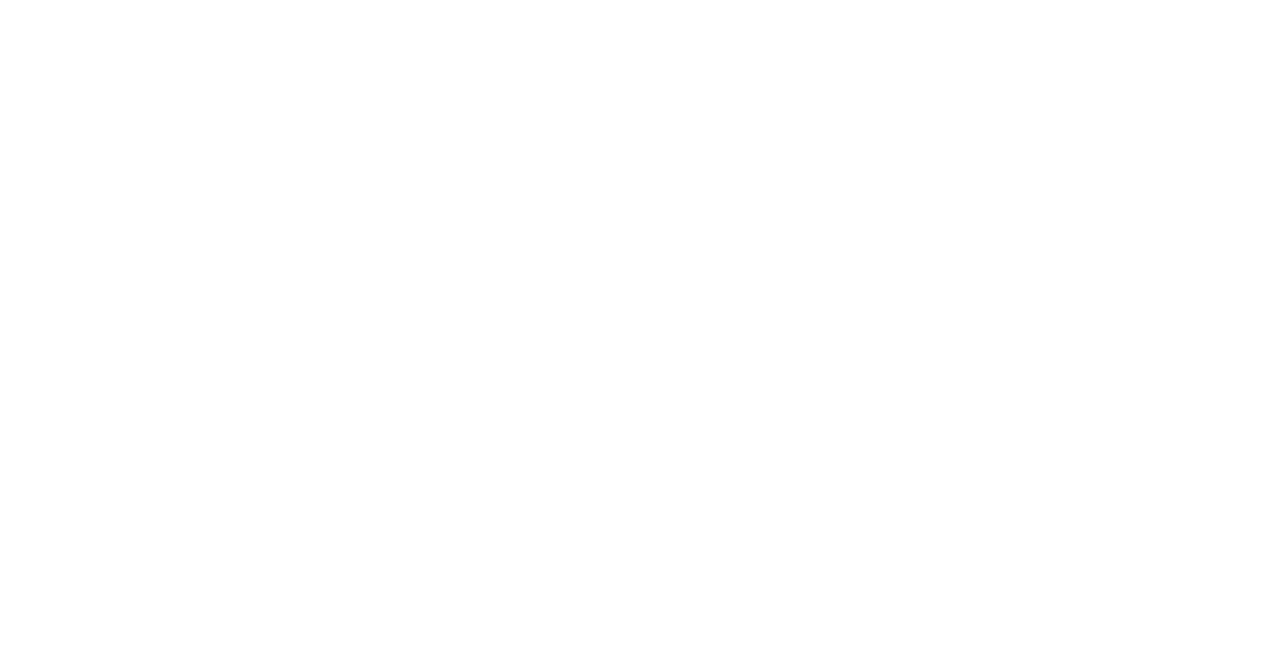
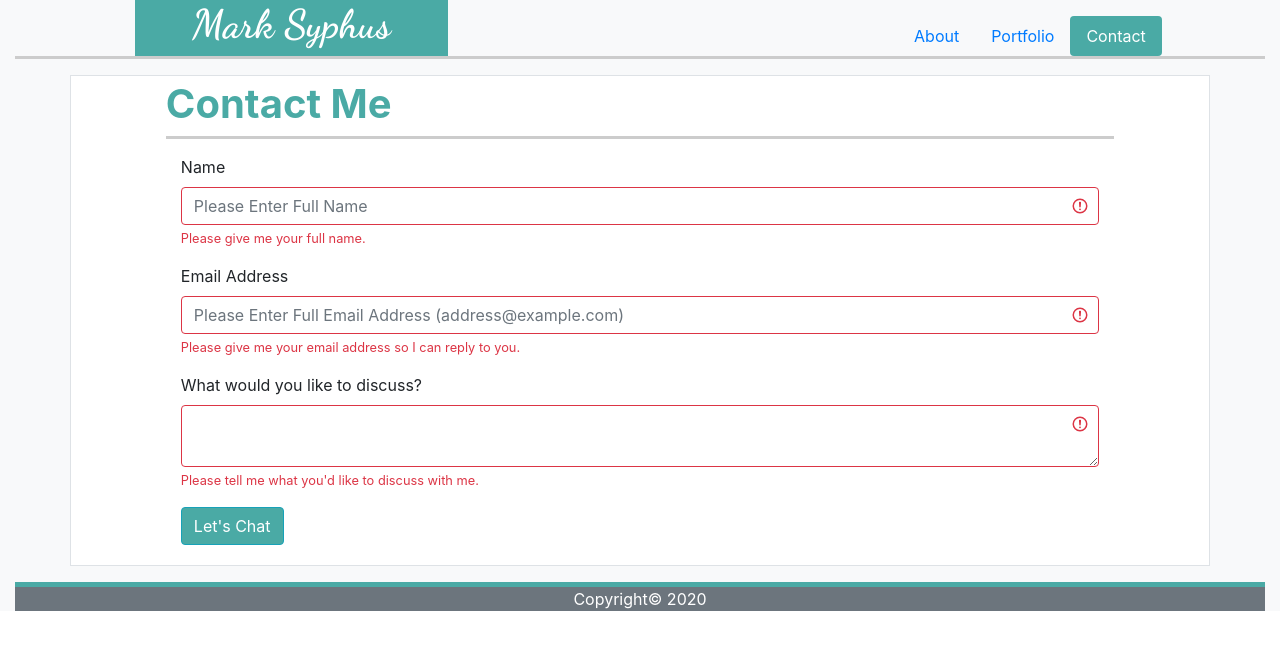
Before and after one commit to msyphus/bootstrap-portfolio, a plain HTML site: page contact.html in a window 1280 px wide. Drawn offline with nearby package versions, Linux system fonts and the light colour scheme.

Commit message:
designed contact page

```diff
--- a/Assets/style.css
+++ b/Assets/style.css
@@ -23,3 +23,7 @@ h1 {
 p {
     font-family: -apple-system, BlinkMacSystemFont, 'Segoe UI', Roboto, Oxygen, Ubuntu, Cantarell, 'Open Sans', 'Helvetica Neue', sans-serif;
 }
+
+.btn-info {
+    background-color: #4aaaa5!important;
+}
--- a/contact.html
+++ b/contact.html
@@ -0,0 +1,73 @@
+<!DOCTYPE html>
+<html lang="en">
+<head>
+    <meta charset="UTF-8">
+    <meta name="viewport" content="width=device-width, initial-scale=1.0">
+    <link rel="stylesheet" href="https://stackpath.bootstrapcdn.com/bootstrap/4.4.1/css/bootstrap.min.css" integrity="sha384-Vkoo8x4CGsO3+Hhxv8T/Q5PaXtkKtu6ug5TOeNV6gBiFeWPGFN9MuhOf23Q9Ifjh" crossorigin="anonymous">
+    <link rel="stylesheet" type="text/css" href="Assets/style.css">
+    <link href="https://fonts.googleapis.com/css?family=Dancing+Script:700&display=swap" rel="stylesheet">
+
+    <title>Mark Syphus Portfolio -- Contact</title>
+</head>
+<body>
+    <div class="container-fluid bg-light">
+        <div class="container-fluid">
+            <div class="row" style="border-bottom: 3px solid #cccccc;">
+                <div class="col-sm-1"></div>
+                <div class="col-sm-3 ml-3 bg-info text-white font-weight-bold text-center">
+                    <h1>Mark Syphus</h1>
+                </div>
+                <div class="col-sm-3"></div>
+                <div class="col-sm-4">
+                    <ul class="nav nav-pills mt-3 justify-content-end">
+                        <li class="nav-item">
+                            <a class="nav-link" href="index.html">About</a>
+                        </li>
+                        <li class="nav-item">
+                            <a class="nav-link" href="portfolio.html">Portfolio</a>
+                        </li>
+                        <li class="nav-item">
+                            <a class="nav-link active bg-info" href="#">Contact</a>
+                        </li>
+                    </ul>
+                </div>
+            </div>
+        </div>
+
+        <div class="container mx-auto my-3 border" style="background-color: #ffffff;">
+            <div class="row my-1">
+                <div class="col-sm-10 mx-auto">
+                    <div class="row" style="border-bottom: 3px solid #cccccc;">
+                        <h1 class="secTitle">Contact Me</h1>
+                    </div>
+                    <form class="was-validated my-3">
+                        <div class="form-group">
+                            <label for="fullName">Name</label>
+                            <input type="text" class="form-control" placeholder="Please Enter Full Name" id="name" required>
+                            <div class="valid-feedback">Thanks!</div>
+                            <div class="invalid-feedback">Please give me your full name.</div>
+                        </div>
+                        <div class="form-group">
+                            <label for="email">Email Address</label>
+                            <input type="email" class="form-control" placeholder="Please Enter Full Email Address (address@example.com)" id="email" required>
+                            <div class="valid-feedback">Thanks!</div>
+                            <div class="invalid-feedback">Please give me your email address so I can reply to you.</div>
+                        </div>
+                        <div class="form-group">
+                            <label for="message">What would you like to discuss?</label>
+                            <textarea class="form-control" id="message" required></textarea>
+                            <div class="valid-feedback">Thanks!</div>
+                            <div class="invalid-feedback">Please tell me what you'd like to discuss with me.</div>
+                        </div>
+                        <button type="submit" class="btn btn-info">Let's Chat</button>
+                    </form>
+                </div>
+            </div>
+        </div>
+
+        <div class="container-fluid bg-secondary text-center text-white border-top">
+            <footer>Copyright&copy; 2020</footer>
+        </div>
+    </div>
+</body>
+</html>
```
